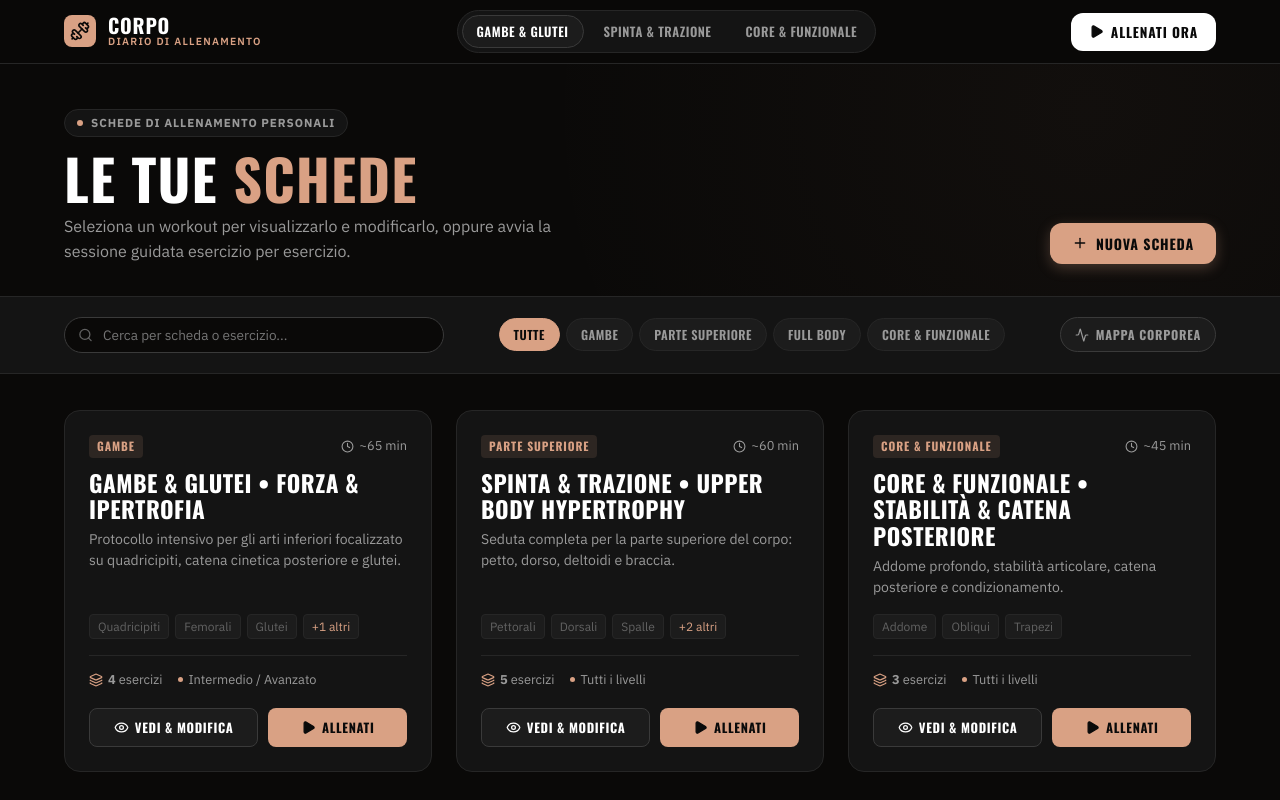
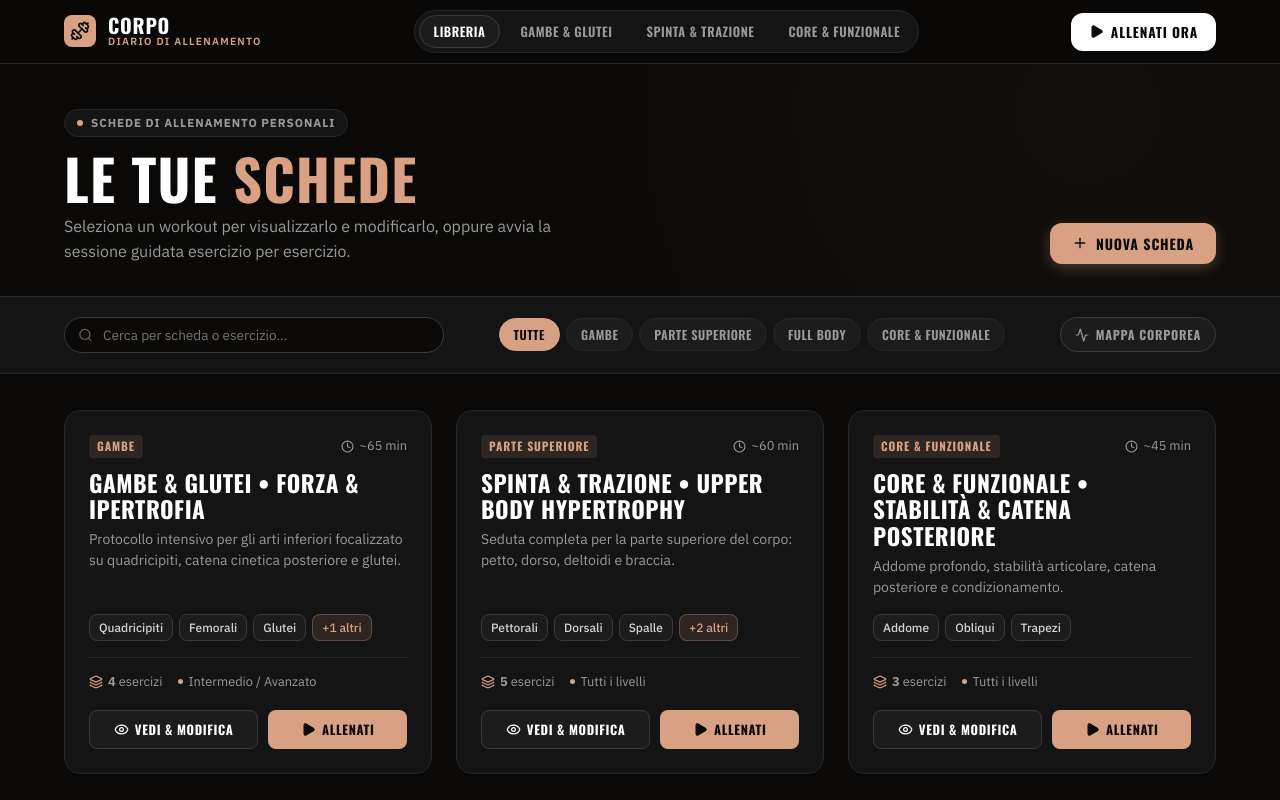
Before and after one commit to isaiadonofrio/novasoma, a React (Vite) app: page / in a window 1280 px wide. Shown: the top 800 px of the page. Built offline with nearby package versions, Linux system fonts and the light colour scheme.

Commit message:
style: elevate professional minimalist design, hydrate vector illustrations, and refine presentation mode

```diff
--- a/src/App.css
+++ b/src/App.css
@@ -47,6 +47,13 @@
   display: flex;
   align-items: center;
   gap: 12px;
+  cursor: pointer;
+  transition: opacity 0.2s var(--ease);
+  user-select: none;
+}
+
+.gymmane-brand:hover {
+  opacity: 0.85;
 }
 
 .brand-logo-icon {
@@ -433,15 +440,20 @@
 
 .routine-muscle-chip {
   font-size: 0.75rem;
-  color: var(--faint);
-  background: var(--raised2);
-  border: 1px solid var(--border);
-  padding: 2px 8px;
-  border-radius: 4px;
+  font-weight: 500;
+  color: #D4D4D4;
+  background: var(--raised2);
+  border: 1px solid var(--border-hi);
+  padding: 3px 9px;
+  border-radius: var(--radius-sm);
+  display: inline-flex;
+  align-items: center;
 }
 
 .routine-muscle-chip.more {
   color: var(--clay);
+  border-color: rgba(217, 161, 132, 0.3);
+  background: var(--clay-soft);
 }
 
 .routine-footer-meta {
@@ -1052,8 +1064,13 @@
 /* ======================================================== */
 .gymmane-active-overlay {
   position: fixed;
-  inset: 0;
-  z-index: 100;
+  top: 0;
+  left: 0;
+  right: 0;
+  bottom: 0;
+  width: 100vw;
+  height: 100vh;
+  z-index: 200;
   background: var(--page);
   display: flex;
   flex-direction: column;
@@ -1209,22 +1226,25 @@
 
 .exercise-spotlight-card {
   display: flex;
-  gap: 24px;
-  align-items: center;
+  flex-direction: column;
+  gap: 18px;
   background: var(--raised);
   border: 1px solid var(--border);
   border-radius: var(--radius-lg);
-  padding: 20px;
+  padding: 24px;
 }
 
 .spotlight-media-container {
-  width: 150px;
-  height: 150px;
-  background: var(--raised2);
+  width: 100%;
+  height: 280px;
+  background: #0D0C0B;
   border: 1px solid var(--border-hi);
   border-radius: var(--radius-md);
   overflow: hidden;
-  flex-shrink: 0;
+  display: flex;
+  align-items: center;
+  justify-content: center;
+  position: relative;
 }
 
 .spotlight-media-frame {
@@ -1233,14 +1253,27 @@
 }
 
 .spotlight-meta-block {
-  flex: 1;
+  width: 100%;
 }
 
 .spotlight-tag-row {
   display: flex;
+  flex-wrap: wrap;
   align-items: center;
   gap: 8px;
-  margin-bottom: 6px;
+  margin-bottom: 8px;
+}
+
+.spotlight-record {
+  font-family: var(--display);
+  font-size: 0.75rem;
+  letter-spacing: 0.04em;
+  color: var(--clay);
+  background: var(--clay-soft);
+  border: 1px solid rgba(217, 161, 132, 0.25);
+  padding: 2px 8px;
+  border-radius: 4px;
+  margin-left: auto;
 }
 
 .spotlight-muscle {
--- a/src/App.jsx
+++ b/src/App.jsx
@@ -7,12 +7,46 @@ import { ActiveWorkoutModal } from './components/ActiveWorkoutModal';
 import { WorkoutSummaryModal } from './components/WorkoutSummaryModal';
 import './App.css';
 
+// Hydrate routines to ensure official GymMane illustrations and muscle keys are preserved
+function hydrateRoutines(savedList) {
+  if (!Array.isArray(savedList) || savedList.length === 0) {
+    return INITIAL_ROUTINES;
+  }
+  return savedList.map(routine => {
+    const defaultRoutine = INITIAL_ROUTINES.find(r => r.id === routine.id);
+    const exercises = (routine.exercises || []).map(ex => {
+      const defaultEx = defaultRoutine?.exercises?.find(e => e.id === ex.id);
+      return {
+        ...ex,
+        muscleKey: ex.muscleKey || defaultEx?.muscleKey || 'quads',
+        secondaryKeys: ex.secondaryKeys || defaultEx?.secondaryKeys || [],
+        illustration: (ex.illustration && ex.illustration.trim()) ? ex.illustration : (defaultEx?.illustration || '/ex/quads.webp'),
+        execution: {
+          setup: ex.execution?.setup || defaultEx?.execution?.setup || '',
+          eccentric: ex.execution?.eccentric || defaultEx?.execution?.eccentric || '',
+          concentric: ex.execution?.concentric || defaultEx?.execution?.concentric || '',
+          breathing: ex.execution?.breathing || defaultEx?.execution?.breathing || '',
+          commonMistakes: ex.execution?.commonMistakes?.length ? ex.execution.commonMistakes : (defaultEx?.execution?.commonMistakes || []),
+          proTip: ex.execution?.proTip || defaultEx?.execution?.proTip || ''
+        }
+      };
+    });
+    return {
+      ...routine,
+      exercises
+    };
+  });
+}
+
 export function App() {
   // Saved routines in localStorage or fallback to defaults
   const [routines, setRoutines] = useState(() => {
     const saved = localStorage.getItem('corpo_routines');
     if (saved) {
-      try { return JSON.parse(saved); } catch (e) { /* fallback */ }
+      try {
+        const parsed = JSON.parse(saved);
+        return hydrateRoutines(parsed);
+      } catch (e) { /* fallback */ }
     }
     return INITIAL_ROUTINES;
   });
@@ -100,7 +134,9 @@ export function App() {
       {/* Top Navbar */}
       <Navbar
         routines={routines}
+        currentView={currentView}
         activeRoutineId={activeRoutineId}
+        onNavigateHome={() => setCurrentView('home')}
         onSelectRoutine={(id) => {
           setActiveRoutineId(id);
           setCurrentView('overview');
--- a/src/components/ActiveWorkoutModal.jsx
+++ b/src/components/ActiveWorkoutModal.jsx
@@ -61,6 +61,15 @@ export function ActiveWorkoutModal({
   });
 
   const [activeTab, setActiveTab] = useState('cues'); // 'cues' | 'mistakes'
+
+  // Lock background scroll when modal is open
+  useEffect(() => {
+    const originalOverflow = document.body.style.overflow;
+    document.body.style.overflow = 'hidden';
+    return () => {
+      document.body.style.overflow = originalOverflow;
+    };
+  }, []);
 
   // Stopwatch interval
   useEffect(() => {
@@ -277,14 +286,6 @@ export function ActiveWorkoutModal({
         {/* Left Column: Visual & Guidance */}
         <section className="stage-info-col">
           <div className="exercise-spotlight-card">
-            <div className="spotlight-media-container">
-              <MediaViewer
-                src={currentExercise.illustration}
-                alt={currentExercise.name}
-                className="spotlight-media-frame"
-              />
-            </div>
-
             <div className="spotlight-meta-block">
               <div className="spotlight-tag-row">
                 <span className="spotlight-muscle">{primaryMuscleName}</span>
@@ -293,9 +294,20 @@ export function ActiveWorkoutModal({
                   {currentExercise.equipment}
                 </span>
                 <span className="spotlight-rpe">RPE {currentExercise.rpe}</span>
+                {currentExercise.lastRecord && (
+                  <span className="spotlight-record">Record: <b>{currentExercise.lastRecord}</b></span>
+                )}
               </div>
               <h2 className="spotlight-title">{currentExercise.name}</h2>
               <p className="spotlight-subtitle">{currentExercise.subtitle}</p>
+            </div>
+
+            <div className="spotlight-media-container">
+              <MediaViewer
+                src={currentExercise.illustration}
+                alt={currentExercise.name}
+                className="spotlight-media-frame"
+              />
             </div>
           </div>
 
--- a/src/components/HomeView.jsx
+++ b/src/components/HomeView.jsx
@@ -169,9 +169,21 @@ export function HomeView({
           ) : (
             <div className="routines-cards-grid">
               {filteredRoutines.map((routine) => {
-                // Get unique muscle labels for this routine
+                // Get unique muscle labels for this routine safely
                 const muscleNames = Array.from(
-                  new Set(routine.exercises.map(ex => MUSCLE_LABELS[ex.muscleKey] || ex.muscleKey))
+                  new Set(
+                    routine.exercises
+                      .map(ex => {
+                        if (ex.muscleKey && MUSCLE_LABELS[ex.muscleKey]) {
+                          return MUSCLE_LABELS[ex.muscleKey];
+                        }
+                        if (ex.targetMuscles?.primary?.[0]) {
+                          return ex.targetMuscles.primary[0];
+                        }
+                        return ex.muscleKey || null;
+                      })
+                      .filter(Boolean)
+                  )
                 ).slice(0, 3);
 
                 return (
--- a/src/components/Navbar.jsx
+++ b/src/components/Navbar.jsx
@@ -3,7 +3,9 @@ import { Play, Dumbbell, Award, Flame, Sparkles } from 'lucide-react';
 
 export function Navbar({
   routines,
+  currentView = 'home',
   activeRoutineId,
+  onNavigateHome,
   onSelectRoutine,
   onStartPresentation,
   totalWorkoutsCompleted = 0
@@ -12,7 +14,14 @@ export function Navbar({
     <header className="gymmane-nav-header">
       <div className="nav-container">
         {/* Brand */}
-        <div className="gymmane-brand">
+        <div
+          className="gymmane-brand"
+          onClick={onNavigateHome}
+          role="button"
+          tabIndex={0}
+          title="Torna alla Libreria Schede"
+          onKeyDown={(e) => e.key === 'Enter' && onNavigateHome && onNavigateHome()}
+        >
           <div className="brand-logo-icon">
             <Dumbbell size={20} color="#0A0908" />
           </div>
@@ -24,11 +33,18 @@ export function Navbar({
 
         {/* Routine Pills */}
         <div className="nav-routine-tabs">
+          <button
+            type="button"
+            className={`nav-tab-btn ${currentView === 'home' ? 'active' : ''}`}
+            onClick={onNavigateHome}
+          >
+            <span>LIBRERIA</span>
+          </button>
           {routines.map(r => (
             <button
               key={r.id}
               type="button"
-              className={`nav-tab-btn ${r.id === activeRoutineId ? 'active' : ''}`}
+              className={`nav-tab-btn ${currentView === 'overview' && r.id === activeRoutineId ? 'active' : ''}`}
               onClick={() => onSelectRoutine(r.id)}
             >
               <span>{r.shortTitle || r.title}</span>
--- a/src/components/WorkoutSummaryModal.jsx
+++ b/src/components/WorkoutSummaryModal.jsx
@@ -74,7 +74,7 @@ export function WorkoutSummaryModal({ summary, routine, onClose, onRestart }) {
         </button>
 
         <div className="summary-trophy-badge">
-          <Trophy size={48} color="#10B981" />
+          <Trophy size={48} color="#D9A184" />
         </div>
 
         <h2 className="summary-title">Allenamento Completato!</h2>
@@ -85,19 +85,19 @@ export function WorkoutSummaryModal({ summary, routine, onClose, onRestart }) {
 
         <div className="summary-stats-grid">
           <div className="summary-stat-box">
-            <Clock size={20} color="#06B6D4" />
+            <Clock size={20} color="#D9A184" />
             <div className="stat-value">{formatMinutes(summary.durationSeconds)}</div>
             <div className="stat-caption">Tempo Totale</div>
           </div>
 
           <div className="summary-stat-box">
-            <CheckCircle size={20} color="#10B981" />
+            <CheckCircle size={20} color="#8FA377" />
             <div className="stat-value">{summary.completedSets} / {summary.totalSets}</div>
             <div className="stat-caption">Serie Completate</div>
           </div>
 
           <div className="summary-stat-box">
-            <Dumbbell size={20} color="#F59E0B" />
+            <Dumbbell size={20} color="#B98F72" />
             <div className="stat-value">{totalVolumeKg > 0 ? `${totalVolumeKg} kg` : 'Completato'}</div>
             <div className="stat-caption">Volume Sollevato</div>
           </div>
```
